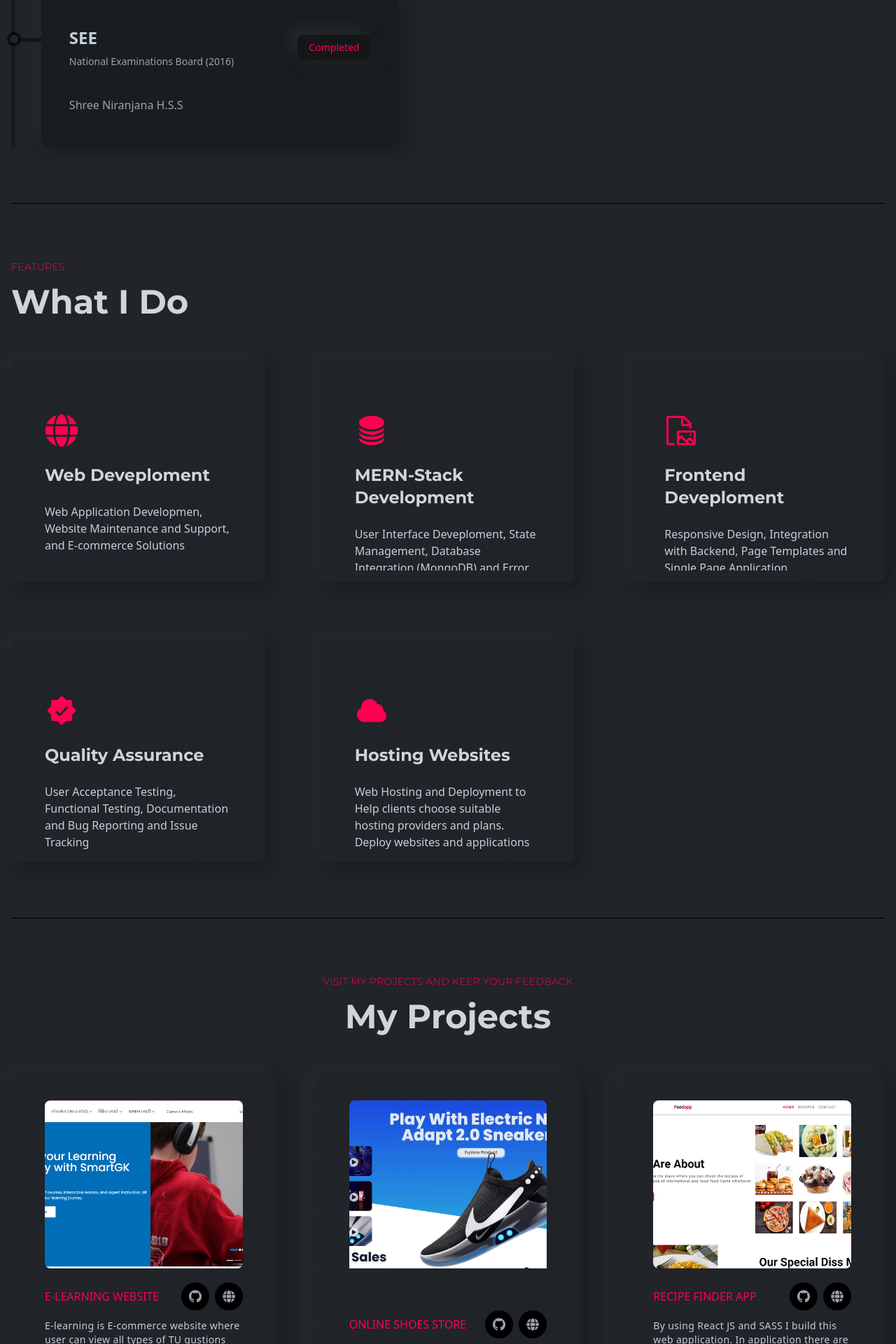
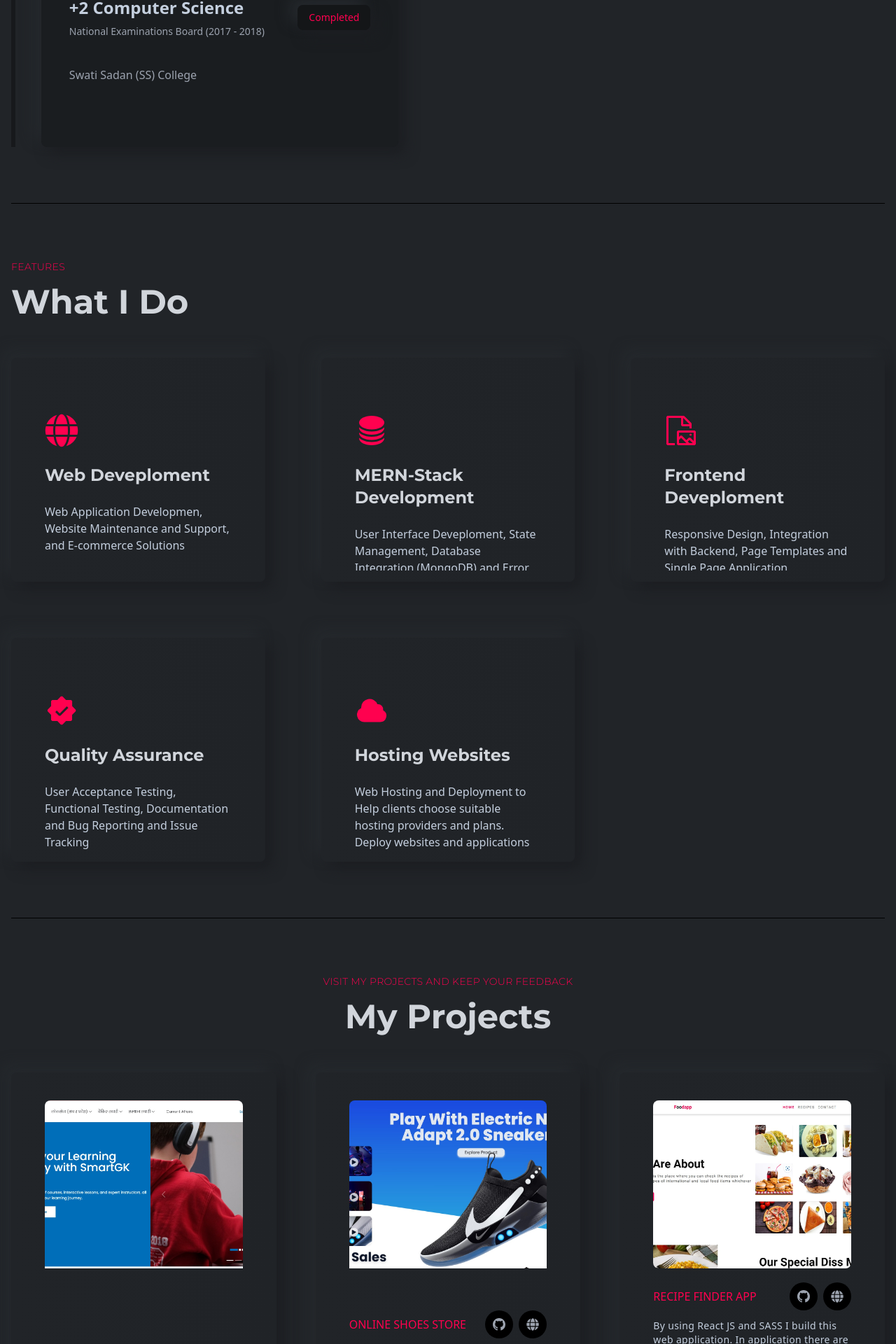
Before and after one commit to Santoosh9/Portfolio, a React (Vite) app: page / in a window 1280 px wide. Shown: the part 2159-4079 px from the top of the page at 70% size. Built offline with nearby package versions, Linux system fonts and the light colour scheme.

Commit message:
code update

```diff
--- a/package.json
+++ b/package.json
@@ -21,7 +21,7 @@
   "devDependencies": {
     "@types/react": "^18.2.15",
     "@types/react-dom": "^18.2.7",
-    "@vitejs/plugin-react": "^4.0.3",
+    "@vitejs/plugin-react": "^1.3.2",
     "autoprefixer": "^10.4.16",
     "eslint": "^8.45.0",
     "eslint-plugin-react": "^7.32.2",
@@ -30,6 +30,6 @@
     "gh-pages": "^6.0.0",
     "postcss": "^8.4.30",
     "tailwindcss": "^3.3.3",
-    "vite": "^4.4.5"
+    "vite": "^6.2.3"
   }
 }
--- a/src/components/about/Education.jsx
+++ b/src/components/about/Education.jsx
@@ -29,17 +29,12 @@ const Education = () => {
             des="Islington College  Kamalmarg, Kamalpokhari, Kathmandu"
           />
           <AboutCard
-            title="2 Management (CS) "
+            title="+2 Computer Science "
             subTitle="National Examinations Board  (2017 - 2018)"
             result="Completed"
             des="Swati Sadan (SS) College"
           />
-          <AboutCard
-            title="SEE"
-            subTitle="National Examinations Board  (2016)"
-            result="Completed"
-            des="Shree Niranjana H.S.S "
-          />
+
         </div>
       </div>
       {/* part Two */}
--- a/src/components/project/Project.jsx
+++ b/src/components/project/Project.jsx
@@ -23,11 +23,11 @@ const Project = () => {
       </div>
       <div className="grid grid-cols-1 md:grid-cols-2 xl:grid-cols-3 gap-6 xl:gap-14">
         <ProjectsCard
-          title=" E-learning Website"
-          des="E-learning is  E-commerce website where user can view all types of TU qustions Tuition and LockSewa qustions. In the frontend part I use react and tailwind Css for making this website. I use Redux for state management and there is lot of frontend feature I used."
+          title="Travel Website"
+          des="Travel website with annimation "
           src={ecommerce}
-          githubLink="https://github.com/Santoosh9/ecommerce-project.git"
-          published="https://smartgk-webapp.vercel.app/"
+          githubLink="https://github.com/Santoosh9/Portfolio.git"
+          published="https://pligrims.vercel.app/"
         />
         <ProjectsCard
           title="Online Shoes Store"
@@ -47,12 +47,12 @@ const Project = () => {
           published="https://master--recipe-finder-apps.netlify.app/"
         />
 
-        <ProjectsCard2
-          title="E-commerce Website"
-          des="Online food ordering system An online food ordering system is a web-based
-      application. It is a full stack application which is my final year project (FYP). In front end I use react JS backend I use NodeJS and for database I use MongoDB"
-          src={restromeal}
-          githubLink="https://github.com/Santoosh9/onlineFoodOrdering-RestroMeal-.git"
+<ProjectsCard
+          title=" E-learning Website"
+          des="E-learning is  E-commerce website where user can view all types of TU qustions Tuition and LockSewa qustions. In the frontend part I use react and tailwind Css for making this website. I use Redux for state management and there is lot of frontend feature I used."
+          src={ecommerce}
+          githubLink="https://github.com/Santoosh9/ecommerce-project.git"
+          published="https://smartgk-webapp.vercel.app/"
         />
         <ProjectsCard2
           title="Library management system"
```
Also changed, not shown: 1 other file (tests, documents, lock files or other folders).
